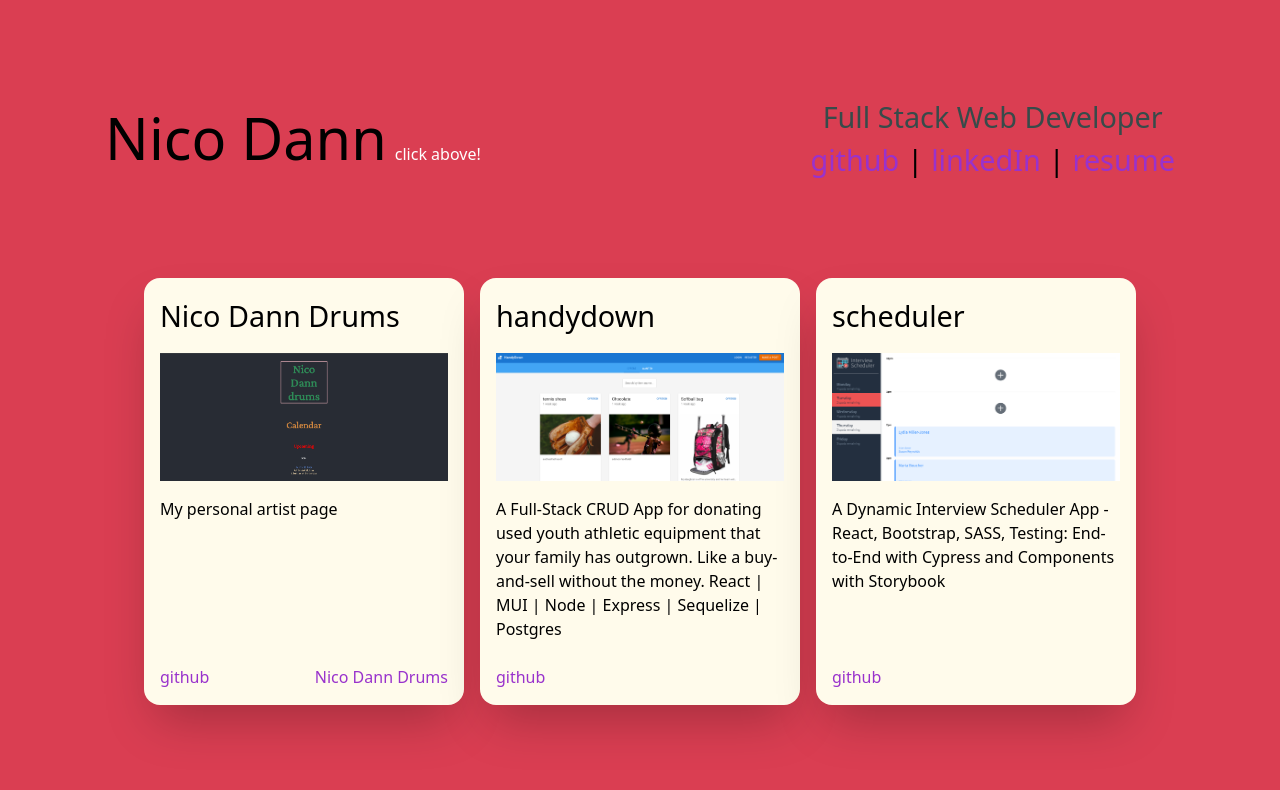
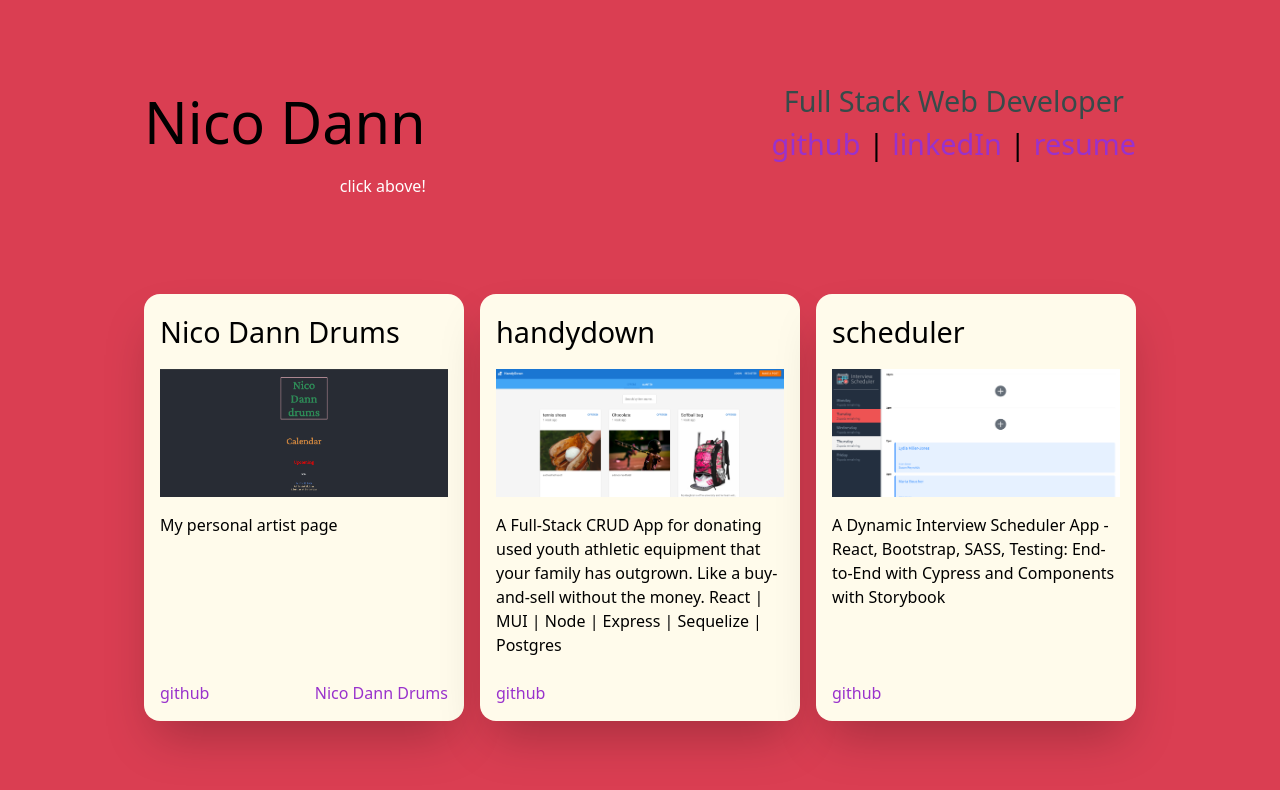
Before and after one commit to nicodann/portfolio, a Next.js app: page / in a window 1280 px wide. Shown: the top 790 px of the page. Built offline with nearby package versions, Linux system fonts and the light colour scheme.

Commit message:
Animate reset button.

```diff
--- a/components/Header/index.tsx
+++ b/components/Header/index.tsx
@@ -67,8 +67,8 @@ export default function Header({setBgColour}: {setBgColour: (value:string) => vo
   }
 
   return (
-    <header id='#first-row' className="flex flex-col lg:flex-row gap-12 flex-wrap justify-between lg:w-full text-center">
-      <div id="#title" className='flex flex-col lg:flex-row lg:items-baseline justify-center lg:justify-between lg:gap-2'>
+    <header className="flex flex-col lg:flex-row gap-12 flex-wrap justify-between lg:w-full text-center">
+      <div id="#title_reset_button" className='flex flex-col lg:items-end justify-center lg:justify-between lg:gap-2'>
         <div className='flex justify-center cursor-pointer'>
           {letterArrayUnicode.map((letter, i) => {
             return (
@@ -86,7 +86,16 @@ export default function Header({setBgColour}: {setBgColour: (value:string) => vo
             )})
           }
         </div>
-        <button>
+        <button
+          className='
+              lg:relative
+              '
+          style={{
+            transition: 'all, 1s',
+            left: displayResetButton ? '400px' : '0px',
+            fontSize: displayResetButton ? '2em' : '1em'
+          }}
+        >
           {displayResetButton
           ? <h3
           className='text-white cursor-pointer'
@@ -101,20 +110,11 @@ export default function Header({setBgColour}: {setBgColour: (value:string) => vo
           click above!
         </h3>
           }
-        {/* <h3
-          className='text-white cursor-pointer'
-          onClick={() => handleResetClick()}
-          style={{
-            visibility: displayResetButton ? 'visible' : 'hidden'
-          }}
-        >
-          RESET
-        </h3> */}
       </button>
       </div>
 
 
-      <div id='#second_title_plus_subtitle_nav' className='flex flex-col-reverse lg:flex-row items-center'>
+      <div id='#second_title_plus_subtitle_nav' className='flex flex-col-reverse lg:flex-row items-center lg:items-start lg:gap-4'>
         <div id='#second_name' className='flex text-black' style={{
           height: displayResetButton ? '40px' : 0,
           transition: 'all 1s'
```
